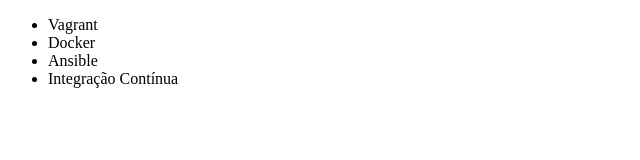
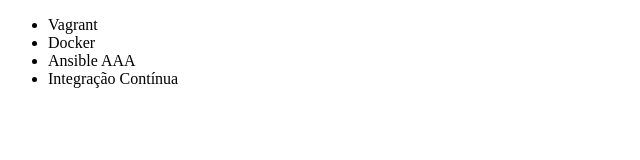
Before and after one commit to Sabinis3/Projeto_Alura_Git_Estudo, a plain HTML site: page index.html in a window 1280 px wide. Shown: the full height of the page, 0-640 px from the left. Drawn offline with Linux system fonts and the light colour scheme.

Commit message:
Inclusão de letras na ANsible para teste

```diff
--- a/index.html
+++ b/index.html
@@ -8,7 +8,7 @@
     <ul>
         <li>Vagrant</li>
         <li>Docker</li>
-        <li>Ansible</li>
+        <li>Ansible AAA</li>
         <li>Integração Contínua</li>
     </ul>
 </body>
```
